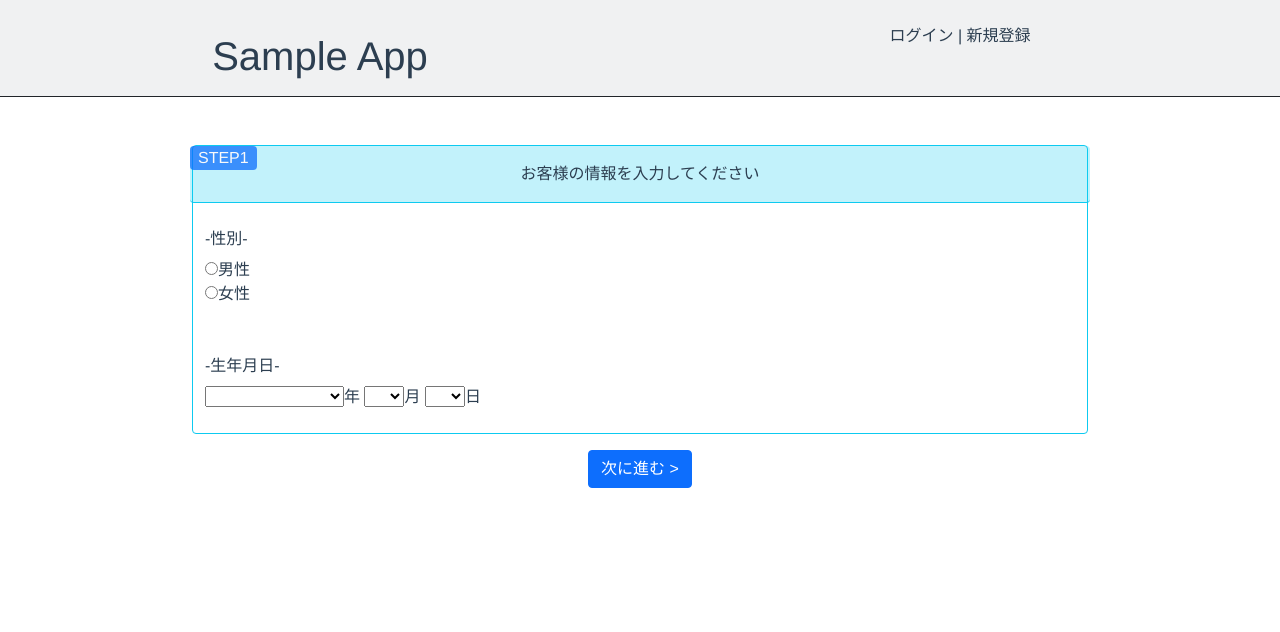
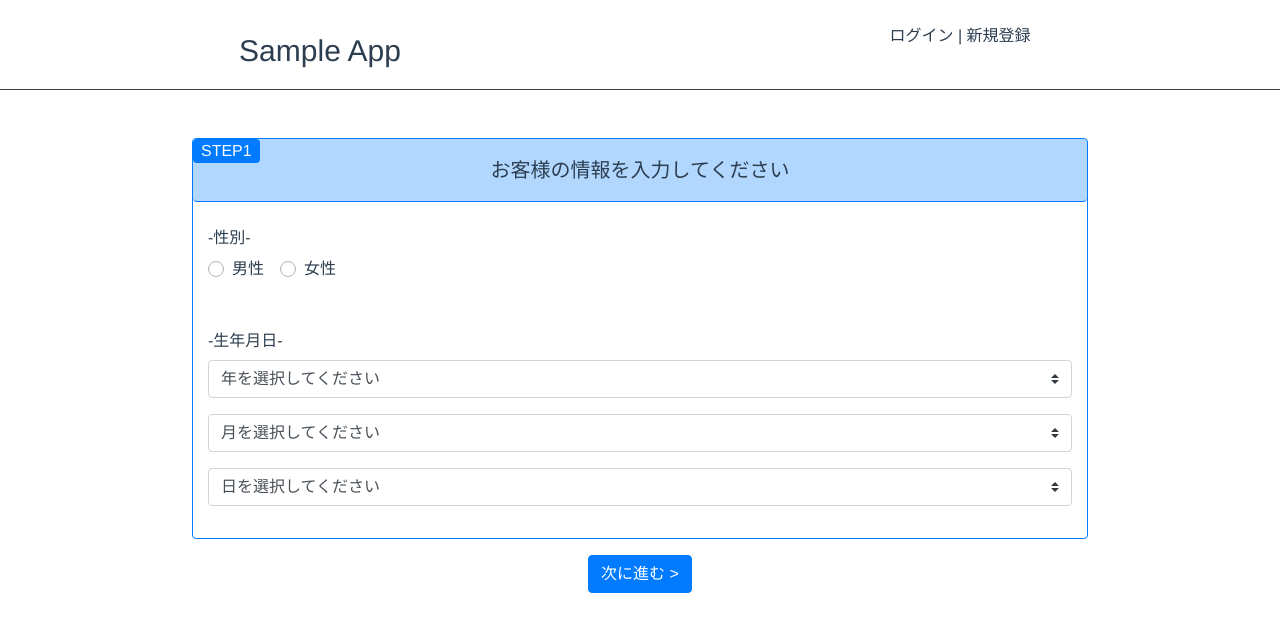
Before and after one commit to KeitaTaniuchi/form, a Vue app: page / in a window 1280 px wide. Shown: the top 632 px of the page. Built offline with nearby package versions, Linux system fonts and the light colour scheme.

Commit message:
Bootstrapのバージョンを4.5.3にダウングレード

```diff
--- a/package.json
+++ b/package.json
@@ -8,7 +8,7 @@
     "lint": "vue-cli-service lint"
   },
   "dependencies": {
-    "bootstrap": "^5.1.3",
+    "bootstrap": "^4.5.3",
     "bootstrap-vue": "^2.21.2",
     "core-js": "^3.6.5",
     "vue": "^2.6.14",
--- a/src/components/Header.vue
+++ b/src/components/Header.vue
@@ -1,11 +1,8 @@
 <template>
   <header>
-    <b-container
-      fluid
-      class="pt-4 bg-secondary bg-opacity-10 border-bottom border-dark"
-    >
+    <b-container fluid class="pt-4 border-bottom border-dark">
       <b-row>
-        <b-col><p class="pt-2 display-6">Sample App</p></b-col>
+        <b-col><p class="pt-1">Sample App</p></b-col>
         <b-col><link />ログイン | <link />新規登録</b-col>
       </b-row>
     </b-container>
@@ -16,4 +13,7 @@
 * {
   text-align: center;
 }
+p {
+  font-size: 30px;
+}
 </style>
--- a/src/components/QuestionContainer.vue
+++ b/src/components/QuestionContainer.vue
@@ -1,34 +1,25 @@
 <template>
   <b-container
     fluid
-    class="pb-4 mt-5 border border-info rounded"
+    class="pb-3 mt-5 border border-primary rounded"
     style="width: 70%"
   >
-    <div :id="idNumber">
-      <p
+    <div :id="idNumber" class="position-relative">
+      <span
         class="
-          py-3
-          mb-4
-          text-center
-          bg-info bg-opacity-25
-          border-bottom border-info
+          px-2
+          text-center text-light
+          bg-primary
           rounded
-          position-relative
+          position-absolute
+          top-0
+          start-0
         "
       >
+        {{ stepNumber }}
+      </span>
+      <p class="py-3 mb-4 text-center border-bottom border-primary rounded">
         {{ questionDetail }}
-        <span
-          class="
-            px-2
-            text-center text-light
-            bg-primary bg-opacity-75
-            rounded
-            position-absolute
-            top-0
-            start-0
-          "
-          >{{ stepNumber }}</span
-        >
       </p>
       <slot></slot>
     </div>
@@ -36,8 +27,13 @@
 </template>
 
 <style scoped>
-p[class*="position-relative"] {
+p, span {
   margin: 0 -15px;
+}
+
+p {
+  background-color: rgba(0, 123, 255, 0.3);
+  font-size: 20px;
 }
 </style>
 
--- a/src/components/RadioBtn.vue
+++ b/src/components/RadioBtn.vue
@@ -1,10 +1,8 @@
 <template>
-  <b-form-group>
-    <b-form-radio-group
-      :options="options"
-      @input="updateCheckFlg"
-    ></b-form-radio-group>
-  </b-form-group>
+  <b-form-radio-group
+    :options="options"
+    @input="updateCheckFlg"
+  ></b-form-radio-group>
 </template>
 
 <script>
@@ -13,8 +11,8 @@ export default {
     options: { type: Array, required: true },
   },
   methods: {
-    updateCheckFlg: function (e) {
-      this.$emit("input", e);
+    updateCheckFlg: function (event) {
+      this.$emit("input", event);
     },
   },
 };
--- a/src/views/Step1.vue
+++ b/src/views/Step1.vue
@@ -11,9 +11,17 @@
         </b-form-group>
 
         <b-form-group class="mt-5" label="-生年月日-">
-          <b-form-select v-model="year" :options="yearsArr"></b-form-select>年
-          <b-form-select v-model="month" :options="monthsArr"></b-form-select>月
-          <b-form-select v-model="date" :options="datesArr"></b-form-select>日
+          <b-form-select
+            v-model="year"
+            :options="yearsArr"
+            class="mb-3"
+          ></b-form-select>
+          <b-form-select
+            v-model="month"
+            :options="monthsArr"
+            class="mb-3"
+          ></b-form-select>
+          <b-form-select v-model="date" :options="datesArr"></b-form-select>
         </b-form-group>
       </section>
     </QuestionContainer>
@@ -34,9 +42,9 @@ export default {
   data() {
     return {
       nextStepNumber: "STEP2",
-      year: "",
-      month: "",
-      date: "",
+      year: null,
+      month: null,
+      date: null,
       yearsArr: [],
       monthsArr: [],
       datesArr: [],
@@ -60,31 +68,46 @@ export default {
   methods: {
     createYears() {
       const yearsArr = [];
+      yearsArr.push({
+        value: null,
+        text: "年を選択してください",
+        disabled: true,
+      });
       let getNowYear = new Date().getFullYear();
       for (let i = getNowYear; i >= getNowYear - 100; i--) {
         if (i > 2018) {
-          yearsArr.push({ value: i, text: `${i}年 (令和${i - 2018})` });
+          yearsArr.push({ value: i, text: `${i}年 (令和${i - 2018}年)` });
         } else if (i > 1988) {
-          yearsArr.push({ value: i, text: `${i}年 (平成${i - 1988})` });
+          yearsArr.push({ value: i, text: `${i}年 (平成${i - 1988}年)` });
         } else if (i > 1925) {
-          yearsArr.push({ value: i, text: `${i}年 (昭和${i - 1925})` });
+          yearsArr.push({ value: i, text: `${i}年 (昭和${i - 1925}年)` });
         } else if (i > 1911) {
-          yearsArr.push({ value: i, text: `${i}年 (大正${i - 1911})` });
+          yearsArr.push({ value: i, text: `${i}年 (大正${i - 1911}年)` });
         }
       }
       return yearsArr;
     },
     createMonths() {
       const monthsArr = [];
+      monthsArr.push({
+        value: null,
+        text: "月を選択してください",
+        disabled: true,
+      });
       for (let i = 1; i <= 12; i++) {
-        monthsArr.push({ value: i, text: i });
+        monthsArr.push({ value: i, text: `${i}月` });
       }
       return monthsArr;
     },
     createDates() {
       const datesArr = [];
+      datesArr.push({
+        value: null,
+        text: "日を選択してください",
+        disabled: true,
+      });
       for (let i = 1; i <= 31; i++) {
-        datesArr.push({ value: i, text: i });
+        datesArr.push({ value: i, text: `${i}日` });
       }
       return datesArr;
     },
--- a/src/views/Step3.vue
+++ b/src/views/Step3.vue
@@ -8,7 +8,7 @@
       <section>
         <b-form-group label="-ご相談内容-">
           <b-form-textarea
-            rows="10"
+            rows="15"
           ></b-form-textarea>
         </b-form-group>
       </section>
@@ -20,9 +20,6 @@
     </div>
   </div>
 </template>
-
-<style scoped>
-</style>
 
 <script>
 import BackToPrevBtn from "../components/BackToPrevBtn.vue";
```
Also changed, not shown: 1 other file (tests, documents, lock files or other folders).
